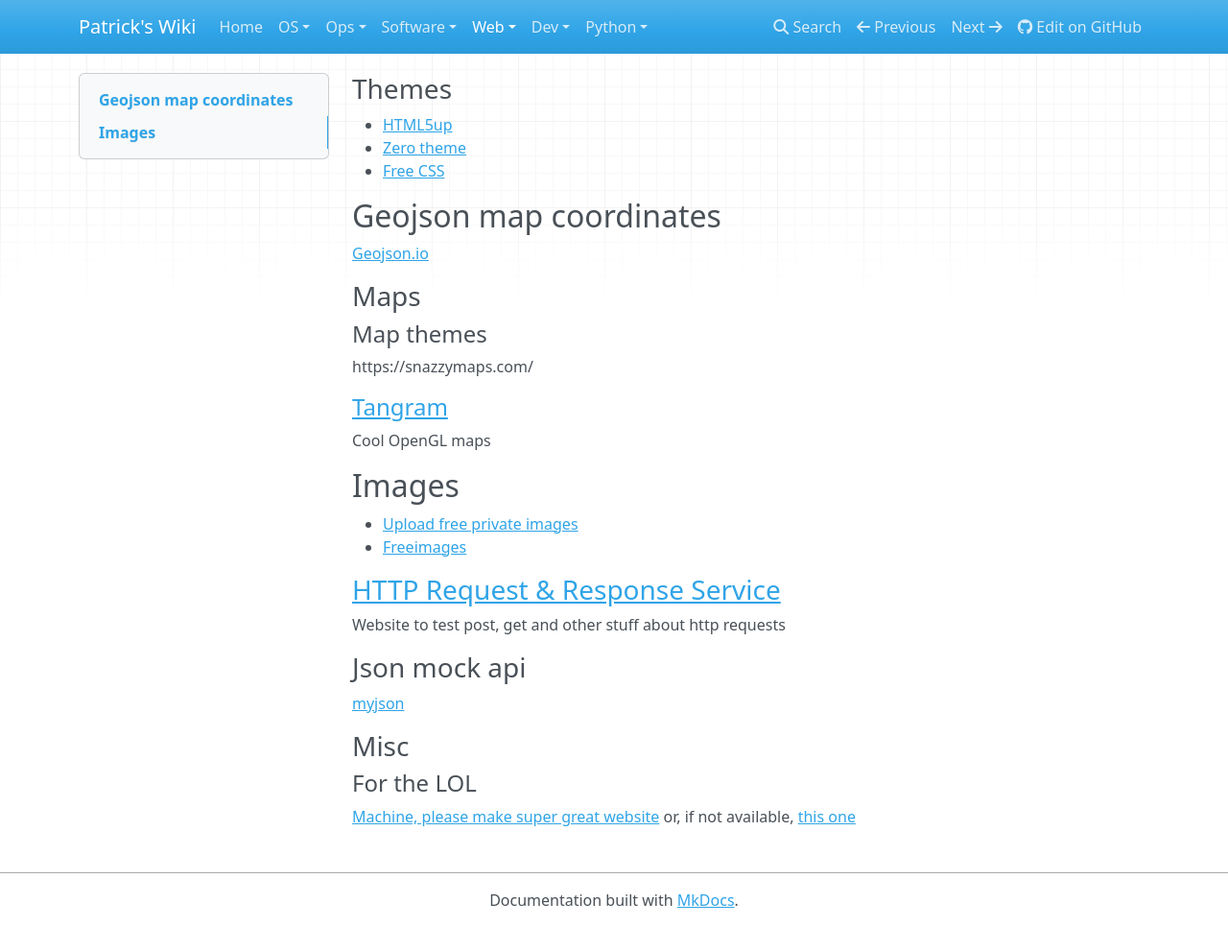
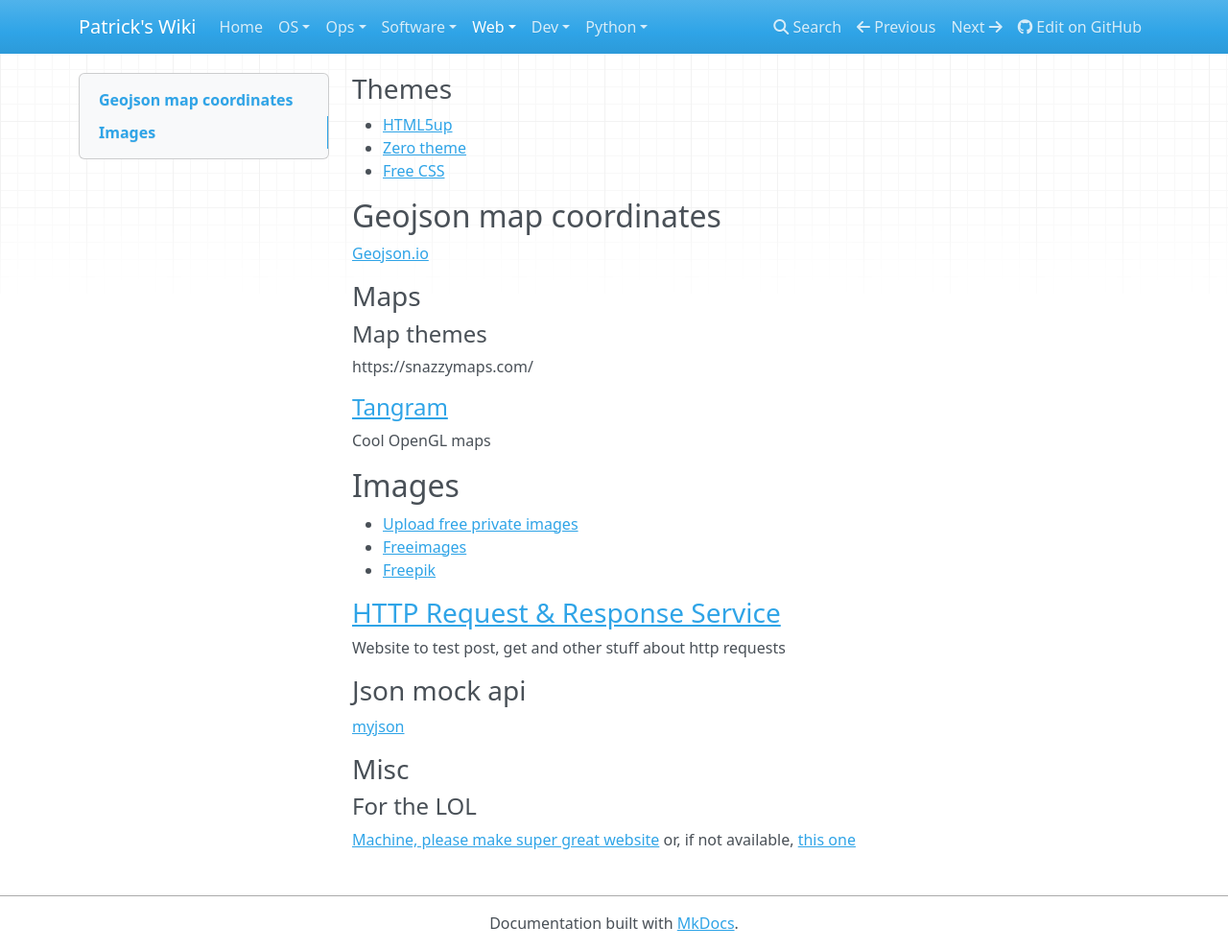
Before and after one commit to patsancu/wiki, an MkDocs documentation site: the page built from docs/Web/Web-dev-resources.md, in a window 1280 px wide and 990 px high. Shown: the whole window at 96% size. Built offline with MkDocs 1.6.1, drawn with Linux system fonts in a browser that asks for light colours; nearby versions of some CDN libraries.

Commit message:
web dev resources: freepik

```diff
--- a/docs/Web/Web-dev-resources.md
+++ b/docs/Web/Web-dev-resources.md
@@ -17,6 +17,7 @@ Cool OpenGL maps
 ## Images
 * [Upload free private images](https://imagebin.ca/#!advanced)
 * [Freeimages](http://www.freeimages.com)
+* [Freepik](https://www.freepik.com)
 
 ### [HTTP Request & Response Service](https://httpbin.org/)
 Website to test post, get and other stuff about http requests
```
